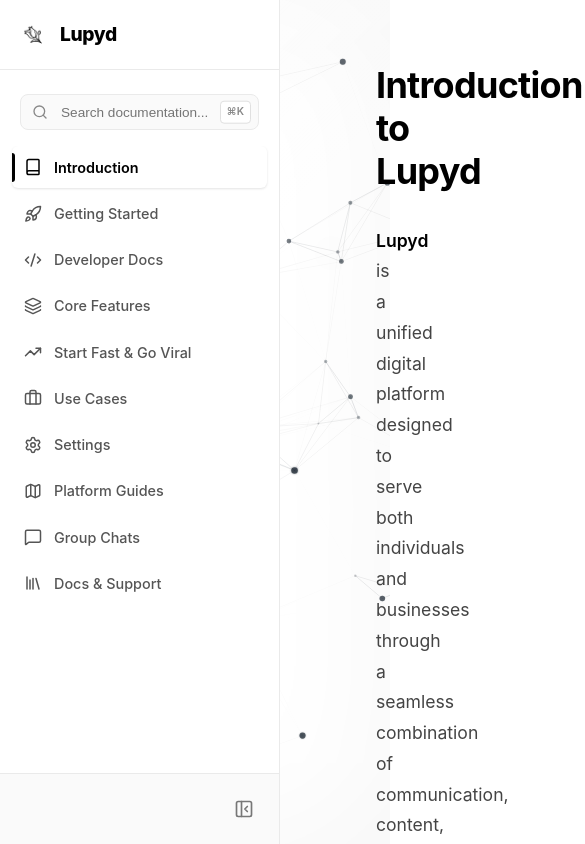
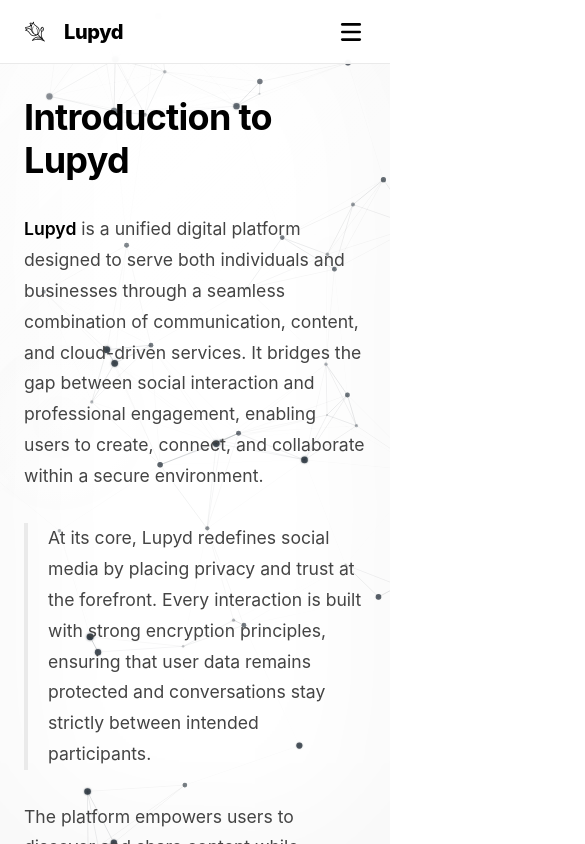
Before and after one commit to vrindha268/lupyd-documentation, a React (Vite) app: page / in a window 390 px wide. Shown: the top 844 px of the page, 585 px wide, since content can reach past the window. Built offline with nearby package versions, Linux system fonts and the light colour scheme.

Commit message:
mobile font updated

```diff
--- a/src/components/Layout.tsx
+++ b/src/components/Layout.tsx
@@ -2,11 +2,31 @@ import { Outlet, useLocation } from 'react-router-dom';
 import { Sidebar } from './Sidebar';
 import { Footer } from './Footer';
 import { NetworkBackground } from './NetworkBackground';
-import { useState } from 'react';
+import { useState, useEffect } from 'react';
+import { Menu } from 'lucide-react';
 
 export function Layout() {
-  const [isSidebarOpen, setSidebarOpen] = useState(true);
+  const [isSidebarOpen, setSidebarOpen] = useState(window.innerWidth > 768);
   const location = useLocation();
+
+  useEffect(() => {
+    const handleResize = () => {
+      if (window.innerWidth > 768) {
+        setSidebarOpen(true);
+      } else {
+        setSidebarOpen(false);
+      }
+    };
+
+    window.addEventListener('resize', handleResize);
+    return () => window.removeEventListener('resize', handleResize);
+  }, []);
+
+  useEffect(() => {
+    if (window.innerWidth <= 768) {
+      setSidebarOpen(false);
+    }
+  }, [location.pathname]);
 
   return (
     <div style={{ backgroundColor: '#ffffff', color: '#000000', minHeight: '100vh', position: 'relative' }}>
@@ -46,31 +66,37 @@ export function Layout() {
         }} />
       </div>
 
+      {/* Mobile Header */}
+      <div className="mobile-header">
+        <div className="mobile-header-logo">
+          <img src="/icon-512.webp" alt="Lupyd Logo" />
+          <span>Lupyd</span>
+        </div>
+        <button
+          onClick={() => setSidebarOpen(true)}
+          style={{ background: 'transparent', border: 'none', cursor: 'pointer', padding: '0.4rem', color: '#000', display: 'flex' }}
+        >
+          <Menu size={26} strokeWidth={2.5} />
+        </button>
+      </div>
+
+      {/* Mobile Overlay */}
+      <div
+        className={`mobile-overlay ${isSidebarOpen ? 'active' : ''}`}
+        onClick={() => setSidebarOpen(false)}
+      />
+
       <Sidebar isOpen={isSidebarOpen} toggleSidebar={() => setSidebarOpen(!isSidebarOpen)} />
 
-      <div style={{
-        display: 'flex',
-        flexDirection: 'column',
-        minHeight: '100vh',
-        marginLeft: isSidebarOpen ? '280px' : '70px',
-        transition: 'margin-left 0.35s cubic-bezier(0.16, 1, 0.3, 1)',
-        position: 'relative',
-        zIndex: 1 // Keep main content stacked completely above the background
-      }}>
-        <main style={{
-          flex: 1,
-          padding: '4rem 6rem',
-          width: '100%',
-          maxWidth: '1100px',
-          margin: '0 auto',
-        }}>
+      <div className={`layout-wrapper ${!isSidebarOpen ? 'sidebar-closed' : ''}`}>
+        <main className="main-content">
           {/* Fading animation trigger on route change */}
           <div key={location.pathname} style={{ animation: 'contentFadeIn 0.4s cubic-bezier(0.16, 1, 0.3, 1)' }}>
             <Outlet />
           </div>
         </main>
 
-        <div style={{ padding: '0 6rem', maxWidth: '1100px', margin: '0 auto', width: '100%' }}>
+        <div className="footer-wrapper">
           <Footer />
         </div>
       </div>
--- a/src/components/Sidebar.tsx
+++ b/src/components/Sidebar.tsx
@@ -30,20 +30,7 @@ export function Sidebar({ isOpen, toggleSidebar }: { isOpen: boolean, toggleSide
   const [searchFocused, setSearchFocused] = useState(false);
 
   return (
-    <aside style={{
-      position: 'fixed',
-      top: 0,
-      left: 0,
-      width: isOpen ? '280px' : '70px',
-      height: '100vh',
-      backgroundColor: '#ffffff',
-      borderRight: '1px solid #eaeaea',
-      transition: 'width 0.35s cubic-bezier(0.16, 1, 0.3, 1)',
-      display: 'flex',
-      flexDirection: 'column',
-      zIndex: 100,
-      overflow: 'hidden'
-    }}>
+    <aside className={`sidebar-container ${!isOpen ? 'sidebar-closed' : ''} ${isOpen ? 'mobile-open' : ''}`}>
       {/* Header / Logo */}
       <div style={{
         height: '70px',
@@ -156,7 +143,7 @@ export function Sidebar({ isOpen, toggleSidebar }: { isOpen: boolean, toggleSide
         display: 'flex',
         justifyContent: isOpen ? 'flex-end' : 'center',
         backgroundColor: '#fafafa'
-      }}>
+      }} className="sidebar-toggle-btn-container">
         <button
           onClick={toggleSidebar}
           className="sidebar-toggle-btn"
--- a/src/index.css
+++ b/src/index.css
@@ -240,3 +240,139 @@ button:hover {
   opacity: 1;
   transform: translateX(0);
 }
+
+/* Responsive Layout Additions */
+.layout-wrapper {
+  display: flex;
+  flex-direction: column;
+  min-height: 100vh;
+  margin-left: 280px;
+  transition: margin-left 0.35s cubic-bezier(0.16, 1, 0.3, 1);
+  position: relative;
+  z-index: 1;
+}
+
+.layout-wrapper.sidebar-closed {
+  margin-left: 70px;
+}
+
+.main-content {
+  flex: 1;
+  padding: 4rem 6rem;
+  width: 100%;
+  max-width: 1100px;
+  margin: 0 auto;
+}
+
+.footer-wrapper {
+  padding: 0 6rem;
+  max-width: 1100px;
+  margin: 0 auto;
+  width: 100%;
+}
+
+.sidebar-container {
+  position: fixed;
+  top: 0;
+  left: 0;
+  width: 280px;
+  height: 100vh;
+  background-color: #ffffff;
+  border-right: 1px solid #eaeaea;
+  transition: width 0.35s cubic-bezier(0.16, 1, 0.3, 1), transform 0.35s cubic-bezier(0.16, 1, 0.3, 1);
+  display: flex;
+  flex-direction: column;
+  z-index: 100;
+  overflow: hidden;
+}
+
+.sidebar-container.sidebar-closed {
+  width: 70px;
+}
+
+.mobile-header {
+  display: none;
+  position: fixed;
+  top: 0;
+  left: 0;
+  right: 0;
+  height: 64px;
+  background-color: rgba(255, 255, 255, 0.9);
+  backdrop-filter: blur(12px);
+  -webkit-backdrop-filter: blur(12px);
+  border-bottom: 1px solid #eaeaea;
+  z-index: 90;
+  align-items: center;
+  padding: 0 1.25rem;
+  justify-content: space-between;
+}
+
+.mobile-header-logo {
+  display: flex;
+  align-items: center;
+  gap: 0.75rem;
+}
+
+.mobile-header-logo img {
+  width: 32px;
+  height: 32px;
+  object-fit: contain;
+}
+
+.mobile-header-logo span {
+  font-weight: 800;
+  font-size: 1.25rem;
+  letter-spacing: -0.02em;
+  color: #000;
+}
+
+.mobile-overlay {
+  display: none;
+  position: fixed;
+  top: 0;
+  left: 0;
+  right: 0;
+  bottom: 0;
+  background-color: rgba(0, 0, 0, 0.4);
+  backdrop-filter: blur(3px);
+  -webkit-backdrop-filter: blur(3px);
+  z-index: 95;
+  opacity: 0;
+  transition: opacity 0.3s ease;
+}
+
+@media (max-width: 768px) {
+  .layout-wrapper {
+    margin-left: 0 !important;
+  }
+
+  .main-content {
+    padding: 6rem 1.5rem 3rem !important;
+  }
+
+  .footer-wrapper {
+    padding: 0 1.5rem !important;
+  }
+
+  .sidebar-container {
+    transform: translateX(-100%);
+    width: 280px !important;
+  }
+
+  .sidebar-container.mobile-open {
+    transform: translateX(0);
+  }
+
+  .sidebar-toggle-btn-container {
+    display: none !important;
+  }
+
+  .mobile-header {
+    display: flex !important;
+  }
+
+  .mobile-overlay.active {
+    display: block !important;
+    opacity: 1 !important;
+  }
+}
```
